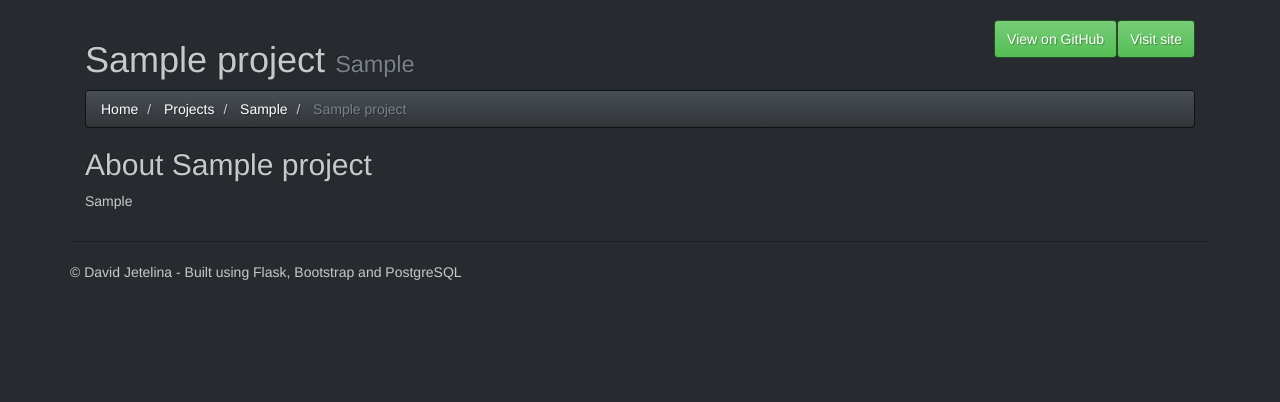
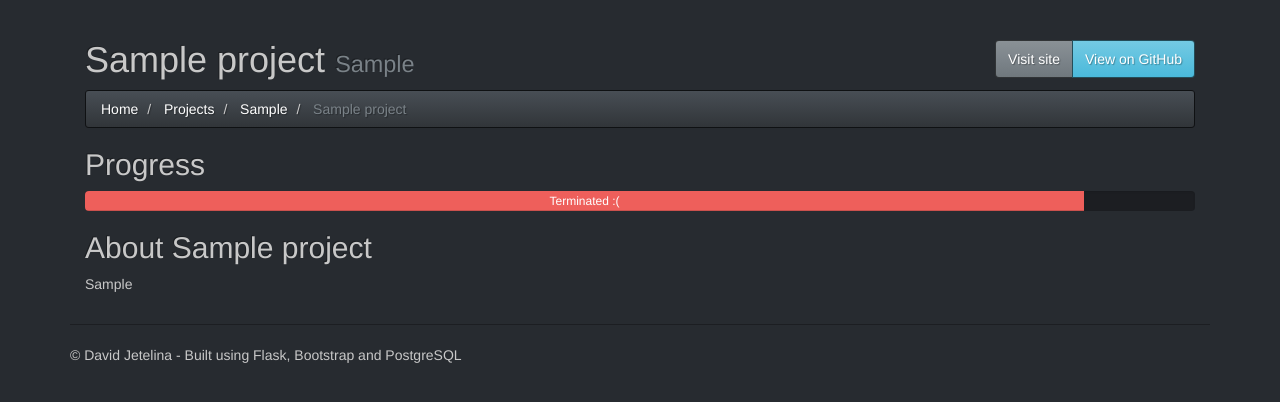
Before and after one commit to djetelina/DJetelina-flaskweb, a Flask app: a page that uses templates/project.html in a window 1280 px wide. Shown: the part 52-454 px from the top of the page. Run offline with Flask 2, Linux system fonts and the light colour scheme; tables that the repository leaves empty hold one stand-in row (values such as "Sample post"); some libraries are stand-ins or nearby versions.

Commit message:
progress and fix for project buttons

```diff
--- a/static/styles/main.css
+++ b/static/styles/main.css
@@ -11,3 +11,7 @@
     display: inline-block;
   }
 }
+
+.project-btn {
+    margin-top:20px;
+}
--- a/templates/project.html
+++ b/templates/project.html
@@ -11,15 +11,17 @@
     <meta property="article:section" content="{{ project.category }}" />
 {% endblock %}
 {% block content %}
+    <div class="btn-group pull-right project-btn">
         {% if project.url %}
-        <a href="{{ project.url }}" target="_blank" class="btn btn-success pull-right">Visit site</a>
+            <a href="{{ project.url }}" target="_blank" class="btn btn-primary">Visit site</a>
         {% endif %}
         {% if project.github %}
-        <a href="{{ project.github }}" target="_blank" class="btn btn-success pull-right">View on GitHub</a>
+            <a href="{{ project.github }}" target="_blank" class="btn btn-info">View on GitHub</a>
         {% endif %}
         {% if 'logged_in' in session %}
-        <a href="{{ url_for('edit', name=project.slug) }}" class="btn btn-success pull-right">Edit</a>
+            <a href="{{ url_for('edit', name=project.slug) }}" class="btn btn-success">Edit</a>
         {% endif %}
+    </div>
     <h1>{{ project.name }} <small>{{ project.category }}</small></h1>
     <ol class="breadcrumb" itemscope itemtype="http://schema.org/BreadcrumbList">
         <li itemprop="itemListElement" itemscope itemtype="http://schema.org/ListItem">
@@ -47,6 +49,30 @@
             <meta itemprop="position" content="4" />
         </li>
     </ol>
+    <h2>Progress</h2>
+    <div class="progress">
+        {% if project.status|int == 100 %}
+            <div class="progress-bar progress-bar-success" role="progressbar" aria-valuenow="100" aria-valuemin="0"
+                 aria-valuemax="100" style="width:100%">
+                Completed (100%)
+            </div>
+        {% elif 0 < project.status|int < 100 %}
+            <div class="progress-bar progress-bar-info" role="progressbar" aria-valuenow="{{ project.status|int }}"
+                 aria-valuemin="0" aria-valuemax="100" style="width:{{ project.status|int }}%">
+                Working on it! ({{ project.status|int }}%)
+            </div>
+        {% elif project.status == "terminated" %}
+            <div class="progress-bar progress-bar-danger" role="progressbar" aria-valuenow="90" aria-valuemin="0"
+                 aria-valuemax="100" style="width:90%">
+            Terminated :(
+            </div>
+        {% else %}
+            <div class="progress-bar progress-bar-warning" role="progressbar" aria-valuenow="100" aria-valuemin="0"
+                 aria-valuemax="100" style="width:100%">
+              Unknown
+            </div>
+        {% endif %}
+    </div>
     <h2>About {{ project.name }}</h2>
     <p>{% filter markdown %}{{ project.info }}{% endfilter %}</p>
 {% endblock %}
```
Lines whose indentation alone changed are shown as unchanged.
